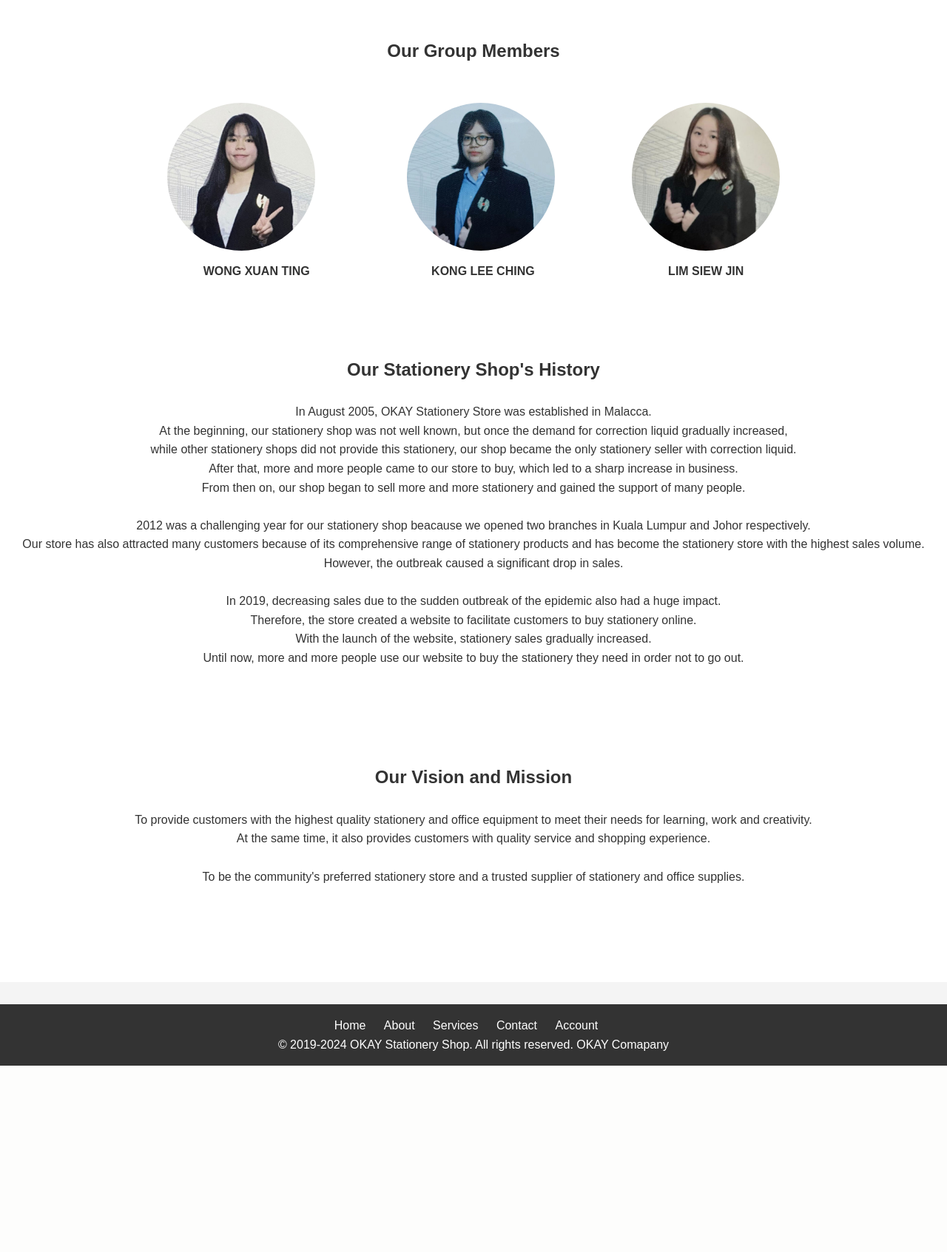
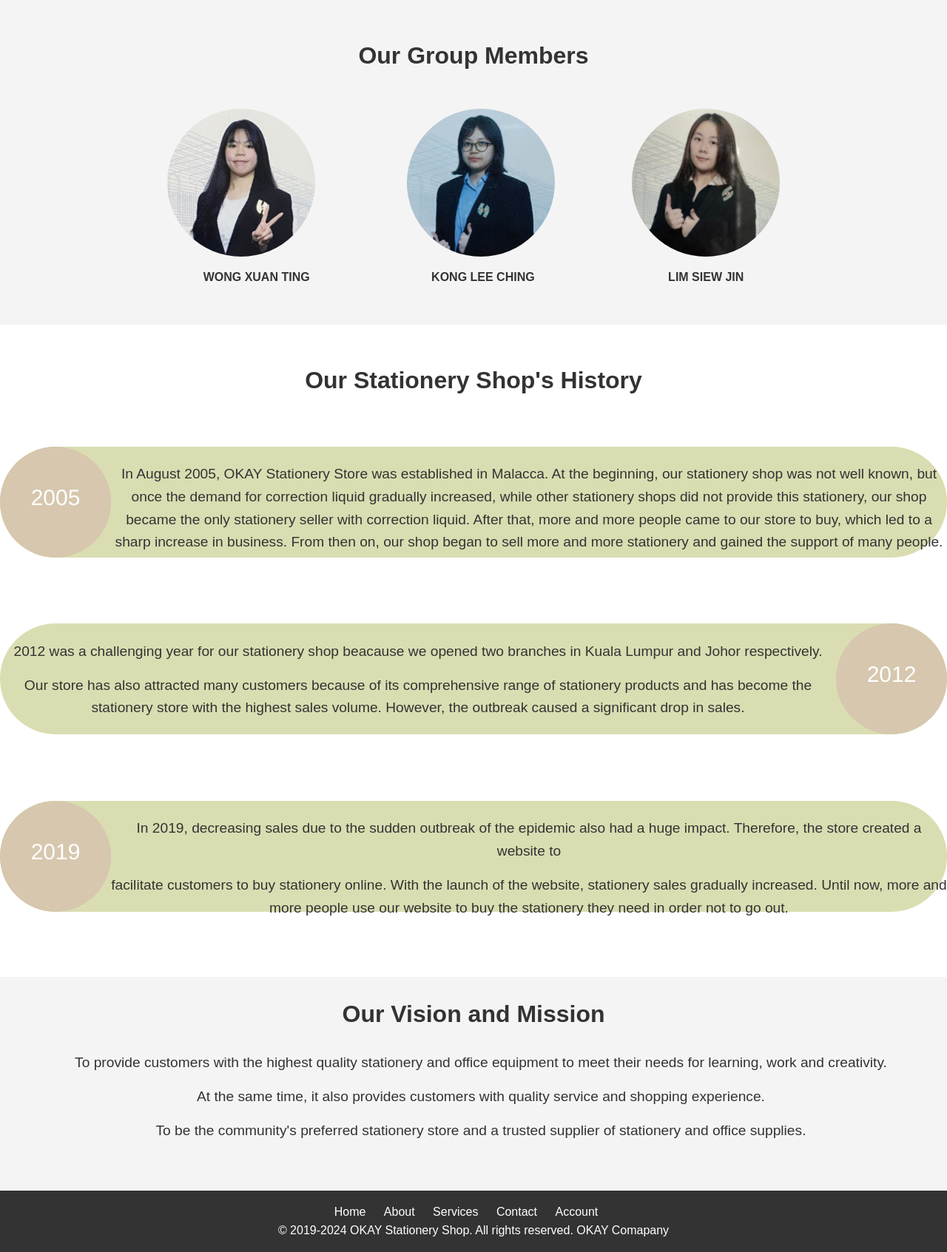
Before and after one commit to CelineKong65/DWP_PROJECT, a PHP site: page /About_us/aboutus.html in a window 1280 px wide. Shown: the part 141-1834 px from the top of the page at 74% size. Before the commit the page ends 1582 px from the top, so only its background shows below. Run offline with PHP 8.4, Linux system fonts and the light colour scheme.

Commit message:
about us 50% done

```diff
--- a/About_us/aboutus.css
+++ b/About_us/aboutus.css
@@ -26,10 +26,9 @@ body {
     padding: 0;
 }
 
-.container {
-    width: 80%;
-    margin: auto;
-}
+
+
+
 
 /* Header styles */
 header {
@@ -54,6 +53,10 @@ h1{
     text-align: center;
 }
 
+
+
+
+
 /* background1 section styles */
 .background1
 {
@@ -64,15 +67,18 @@ h1{
 
 .background1 h2
 {
-    font-size: 2.5em;
+    font-size: 2em;
     margin-bottom: 20px;
 }
 
 .background1 p
 {
     font-size: 1.2em;
-    margin-bottom: 30px;
+    margin-bottom: 15px;
 }
+
+
+
 
 /* background2 section styles */
 .background2
@@ -84,23 +90,59 @@ h1{
 
 .background2 h2
 {
-    margin-bottom: 10px;
+    text-align: center;
+    margin-bottom: 5%;
 }
 
-.background2
-{
-    margin-bottom: 30px;
+.background2 div{
+    background-color: #DADDB1;
+    border-radius: 100px;
+    height: 150px;
+    margin-bottom: 3%;
+
 }
 
-.background2 h2
-{
-    margin-bottom: 25px;
+.background2 section{
+    background: #D6C7AE;
+    color: #fff;
+    width: 150px;
+    height: 150px;
+    border-radius: 100px;
+    text-align: center;
+    padding-top: 3.5%;
+    font-size: 30px;
+    font-family: 'Franklin Gothic Medium', 'Arial Narrow', Arial, sans-serif;
 }
 
 .background2 p
 {
+   position: relative;
+   top: 15%;
+
+}
+
+
+
+/* background3 section styles */
+.background3
+{
     text-align: center;
 }
+
+.background3 h2
+{
+    margin-top: 25px;
+    margin-bottom: 25px;
+}
+
+.background3 p
+{
+    margin-left: 20px;
+}
+
+
+
+
 
 /* Footer styles */
 footer
--- a/About_us/aboutus.html
+++ b/About_us/aboutus.html
@@ -16,7 +16,7 @@
 
     </header>
 
-    <section class="background2">
+    <section class="background1">
         <h2>Our Group Members</h2>
         <br>
         <div style="overflow: hidden; display: inline-block;">
@@ -35,27 +35,41 @@
 
         <div class="background2">
             <h2>Our Stationery Shop's History</h2>
-            <p>In August 2005, OKAY Stationery Store was established in Malacca.</p>
-            <p>At the beginning, our stationery shop was not well known, but once the demand for correction liquid gradually increased,</p>
-            <p>while other stationery shops did not provide this stationery, our shop became the only stationery seller with correction liquid.</p>
-            <p>After that, more and more people came to our store to buy, which led to a sharp increase in business.</p>
-            <p>From then on, our shop began to sell more and more stationery and gained the support of many people.</p>
-            <br/>
-            <p>2012 was a challenging year for our stationery shop beacause we opened two branches in Kuala Lumpur and Johor respectively.</p>
-            <p>Our store has also attracted many customers because of its comprehensive range of stationery products and has become the stationery store with the highest sales volume.</p>
-            <p>However, the outbreak caused a significant drop in sales.</p>
-            <br/>
-            <p>In 2019, decreasing sales due to the sudden outbreak of the epidemic also had a huge impact.</p>
-            <p>Therefore, the store created a website to facilitate customers to buy stationery online.</p>
-            <p>With the launch of the website, stationery sales gradually increased.</p>
-            <p>Until now, more and more people use our website to buy the stationery they need in order not to go out.</p>
+            <div>
+                <section style="float: left;">2005</section>
+                    <p style="margin-left: 10%;">In August 2005, OKAY Stationery Store was established in Malacca.
+                    At the beginning, our stationery shop was not well known, but once the demand for correction liquid gradually increased,
+                    while other stationery shops did not provide this stationery, our shop became the only stationery seller with correction liquid.
+                    After that, more and more people came to our store to buy, which led to a sharp increase in business.
+                    From then on, our shop began to sell more and more stationery and gained the support of many people.
+                    </p>
+            </div>
+            <br>
+            <br>
+            <div>
+                <section style="float: right;">2012</section>
+                    <p style="margin-right: 10%;">2012 was a challenging year for our stationery shop beacause we opened two branches in Kuala Lumpur and Johor respectively.</p>
+                    <p style="margin-right: 10%;">Our store has also attracted many customers because of its comprehensive range of stationery products and has become the stationery store with the highest sales volume.
+                    However, the outbreak caused a significant drop in sales.
+                    </p>
+            </div>
+            <br>
+            <br>
+            <div>
+                <section style="float: left;">2019</section>
+                <p style="margin-left: 10%;">In 2019, decreasing sales due to the sudden outbreak of the epidemic also had a huge impact.
+                Therefore, the store created a website to </p>
+                <p style="margin-left: 10%;">facilitate customers to buy stationery online.
+                With the launch of the website, stationery sales gradually increased.
+                Until now, more and more people use our website to buy the stationery they need in order not to go out.
+                </p>
+            </div>
         </div>
 
-        <div class="background2">
+        <div class="background3">
             <h2>Our Vision and Mission</h2>
             <p>To provide customers with the highest quality stationery and office equipment to meet their needs for learning, work and creativity. </p>
             <p>At the same time, it also provides customers with quality service and shopping experience.</p>
-            <br/>
             <p>To be the community's preferred stationery store and a trusted supplier of stationery and office supplies.</p>
         </div>
     </section>
```
